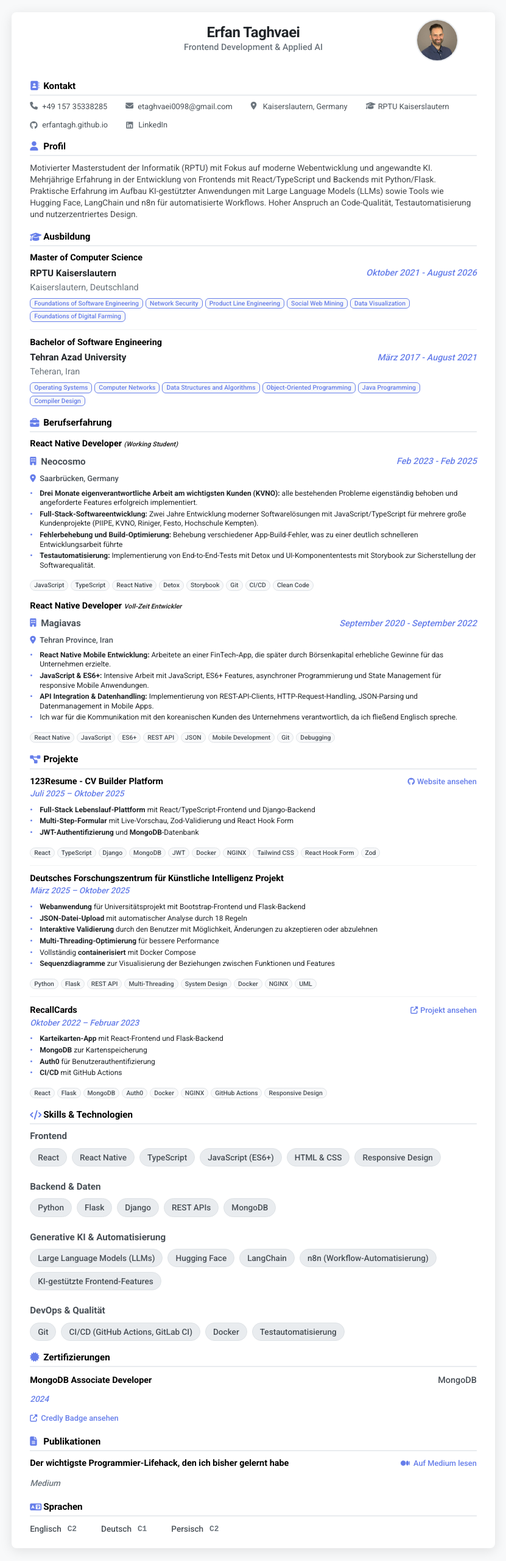
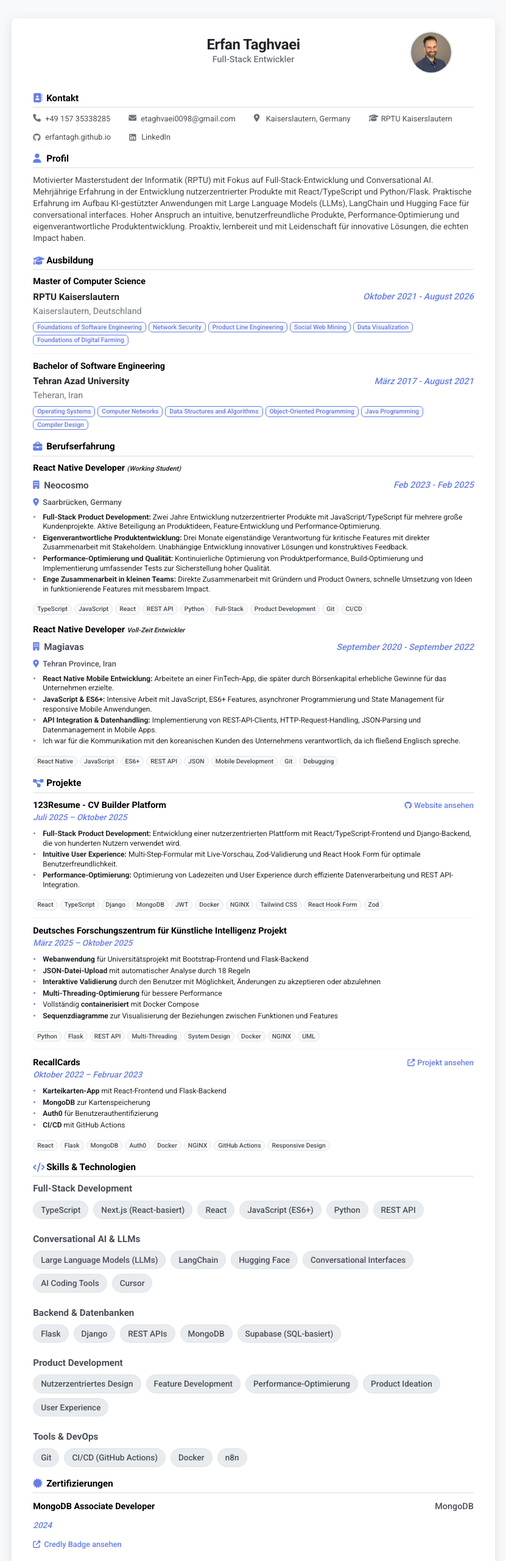
Before and after one commit to ErfanTagh/Resume-Project, a plain HTML site: page index.html in a window 1280 px wide. Shown: the top 2560 px of the page at 61% size, without its empty margins (224-1055 px from the left). Drawn offline with nearby package versions, Linux system fonts and the light colour scheme.

```diff
--- a/index.html
+++ b/index.html
@@ -16,7 +16,7 @@
       <div class="header-content">
         <div class="profile-info">
           <h1 class="name"><strong>Erfan Taghvaei</strong></h1>
-          <h2 class="title">Frontend Development &amp; Applied AI</h2>
+          <h2 class="title">Full-Stack Entwickler</h2>
         </div>
         <img src="profile.jpg" alt="Erfan Taghvaei" class="profile-image"/>
       </div>
@@ -66,11 +66,12 @@
           Profil
         </h3>
         <p class="summary">
-          Motivierter Masterstudent der Informatik (RPTU) mit Fokus auf moderne Webentwicklung und angewandte KI.
-          Mehrjährige Erfahrung in der Entwicklung von Frontends mit React/TypeScript und Backends mit Python/Flask.
-          Praktische Erfahrung im Aufbau KI-gestützter Anwendungen mit Large Language Models (LLMs) sowie Tools wie
-          Hugging Face, LangChain und n8n für automatisierte Workflows. Hoher Anspruch an Code-Qualität,
-          Testautomatisierung und nutzerzentriertes Design.
+          Motivierter Masterstudent der Informatik (RPTU) mit Fokus auf Full-Stack-Entwicklung und Conversational AI.
+          Mehrjährige Erfahrung in der Entwicklung nutzerzentrierter Produkte mit React/TypeScript und Python/Flask.
+          Praktische Erfahrung im Aufbau KI-gestützter Anwendungen mit Large Language Models (LLMs), LangChain und
+          Hugging Face für conversational interfaces. Hoher Anspruch an intuitive, benutzerfreundliche Produkte,
+          Performance-Optimierung und eigenverantwortliche Produktentwicklung. Proaktiv, lernbereit und mit Leidenschaft
+          für innovative Lösungen, die echten Impact haben.
         </p>
       </section>
 
@@ -133,20 +134,21 @@
             <span>Saarbrücken, Germany</span>
           </div>
           <ul class="experience-details">
-            <li><strong>Drei Monate eigenverantwortliche Arbeit am wichtigsten Kunden (KVNO):</strong> alle bestehenden Probleme eigenständig behoben und angeforderte Features erfolgreich implementiert.</li>
-            <li><strong>Full-Stack-Softwareentwicklung:</strong> Zwei Jahre Entwicklung moderner Softwarelösungen mit JavaScript/TypeScript für mehrere große Kundenprojekte (PIIPE, KVNO, Riniger, Festo, Hochschule Kempten).</li>
-            <li><strong>Fehlerbehebung und Build-Optimierung:</strong> Behebung verschiedener App-Build-Fehler, was zu einer deutlich schnelleren Entwicklungsarbeit führte</li>
-            <li><strong>Testautomatisierung:</strong> Implementierung von End-to-End-Tests mit Detox und UI-Komponententests mit Storybook zur Sicherstellung der Softwarequalität.</li>
+            <li><strong>Full-Stack Product Development:</strong> Zwei Jahre Entwicklung nutzerzentrierter Produkte mit JavaScript/TypeScript für mehrere große Kundenprojekte. Aktive Beteiligung an Produktideen, Feature-Entwicklung und Performance-Optimierung.</li>
+            <li><strong>Eigenverantwortliche Produktentwicklung:</strong> Drei Monate eigenständige Verantwortung für kritische Features mit direkter Zusammenarbeit mit Stakeholdern. Unabhängige Entwicklung innovativer Lösungen und konstruktives Feedback.</li>
+            <li><strong>Performance-Optimierung und Qualität:</strong> Kontinuierliche Optimierung von Produktperformance, Build-Optimierung und Implementierung umfassender Tests zur Sicherstellung hoher Qualität.</li>
+            <li><strong>Enge Zusammenarbeit in kleinen Teams:</strong> Direkte Zusammenarbeit mit Gründern und Product Owners, schnelle Umsetzung von Ideen in funktionierende Features mit messbarem Impact.</li>
           </ul>
           <div class="job-tech">
+            <span class="tech-tag">TypeScript</span>
             <span class="tech-tag">JavaScript</span>
-            <span class="tech-tag">TypeScript</span>
-            <span class="tech-tag">React Native</span>
-            <span class="tech-tag">Detox</span>
-            <span class="tech-tag">Storybook</span>
+            <span class="tech-tag">React</span>
+            <span class="tech-tag">REST API</span>
+            <span class="tech-tag">Python</span>
+            <span class="tech-tag">Full-Stack</span>
+            <span class="tech-tag">Product Development</span>
             <span class="tech-tag">Git</span>
             <span class="tech-tag">CI/CD</span>
-            <span class="tech-tag">Clean Code</span>
           </div>
         </div>
         <div class="experience-item">
@@ -199,9 +201,9 @@
           </div>
        <div >
   <ul class="experience-details">
-    <li><strong>Full-Stack Lebenslauf-Plattform</strong> mit React/TypeScript-Frontend und Django-Backend</li>
-    <li><strong>Multi-Step-Formular</strong> mit Live-Vorschau, Zod-Validierung und React Hook Form</li>
-    <li><strong>JWT-Authentifizierung</strong> und <strong>MongoDB</strong>-Datenbank</li>
+    <li><strong>Full-Stack Product Development:</strong> Entwicklung einer nutzerzentrierten Plattform mit React/TypeScript-Frontend und Django-Backend, die von hunderten Nutzern verwendet wird.</li>
+    <li><strong>Intuitive User Experience:</strong> Multi-Step-Formular mit Live-Vorschau, Zod-Validierung und React Hook Form für optimale Benutzerfreundlichkeit.</li>
+    <li><strong>Performance-Optimierung:</strong> Optimierung von Ladezeiten und User Experience durch effiziente Datenverarbeitung und REST API-Integration.</li>
   </ul>
 </div>
 
@@ -289,43 +291,54 @@
         </h3>
         <div class="skills-grid">
           <div class="skill-category">
-            <h4>Frontend</h4>
+            <h4>Full-Stack Development</h4>
             <div class="skill-tags">
+              <span class="skill-tag">TypeScript</span>
+              <span class="skill-tag">Next.js (React-basiert)</span>
               <span class="skill-tag">React</span>
-              <span class="skill-tag">React Native</span>
-              <span class="skill-tag">TypeScript</span>
               <span class="skill-tag">JavaScript (ES6+)</span>
-              <span class="skill-tag">HTML &amp; CSS</span>
-              <span class="skill-tag">Responsive Design</span>
+              <span class="skill-tag">Python</span>
+              <span class="skill-tag">REST API</span>
             </div>
           </div>
           <div class="skill-category">
-            <h4>Backend &amp; Daten</h4>
+            <h4>Conversational AI &amp; LLMs</h4>
             <div class="skill-tags">
-              <span class="skill-tag">Python</span>
+              <span class="skill-tag">Large Language Models (LLMs)</span>
+              <span class="skill-tag">LangChain</span>
+              <span class="skill-tag">Hugging Face</span>
+              <span class="skill-tag">Conversational Interfaces</span>
+              <span class="skill-tag">AI Coding Tools</span>
+              <span class="skill-tag">Cursor</span>
+            </div>
+          </div>
+          <div class="skill-category">
+            <h4>Backend &amp; Datenbanken</h4>
+            <div class="skill-tags">
               <span class="skill-tag">Flask</span>
               <span class="skill-tag">Django</span>
               <span class="skill-tag">REST APIs</span>
               <span class="skill-tag">MongoDB</span>
+              <span class="skill-tag">Supabase (SQL-basiert)</span>
             </div>
           </div>
           <div class="skill-category">
-            <h4>Generative KI &amp; Automatisierung</h4>
+            <h4>Product Development</h4>
             <div class="skill-tags">
-              <span class="skill-tag">Large Language Models (LLMs)</span>
-              <span class="skill-tag">Hugging Face</span>
-              <span class="skill-tag">LangChain</span>
-              <span class="skill-tag">n8n (Workflow-Automatisierung)</span>
-              <span class="skill-tag">KI-gestützte Frontend-Features</span>
+              <span class="skill-tag">Nutzerzentriertes Design</span>
+              <span class="skill-tag">Feature Development</span>
+              <span class="skill-tag">Performance-Optimierung</span>
+              <span class="skill-tag">Product Ideation</span>
+              <span class="skill-tag">User Experience</span>
             </div>
           </div>
           <div class="skill-category">
-            <h4>DevOps &amp; Qualität</h4>
+            <h4>Tools &amp; DevOps</h4>
             <div class="skill-tags">
               <span class="skill-tag">Git</span>
-              <span class="skill-tag">CI/CD (GitHub Actions, GitLab CI)</span>
+              <span class="skill-tag">CI/CD (GitHub Actions)</span>
               <span class="skill-tag">Docker</span>
-              <span class="skill-tag">Testautomatisierung</span>
+              <span class="skill-tag">n8n</span>
             </div>
           </div>
         </div>
--- a/styles.css
+++ b/styles.css
@@ -17,7 +17,7 @@ body {
 /* Resume Container */
 .resume-container {
   max-width: 210mm;
-  margin: 20px auto;
+  margin: 30px auto 20px auto;
   background: white;
   box-shadow: 0 4px 20px rgba(0, 0, 0, 0.1);
   border-radius: 8px;
@@ -26,7 +26,7 @@ body {
 
 /* Header Section */
 .resume-header {
-  padding: 20px 30px;
+  padding: 30px 35px 20px 35px;
 }
 
 .header-content {
@@ -54,7 +54,7 @@ body {
   object-position: 50% 30%;
   flex-shrink: 0;
   position: absolute;
-  right: 30px;
+  right: 35px;
 }
 
 
@@ -149,7 +149,7 @@ body {
 
 /* Main Content */
 .resume-main {
-  padding: 20px 30px;
+  padding: 20px 35px;
 }
 
 .content-grid {
@@ -933,15 +933,15 @@ body {
   }
 
   @page {
-    margin: 18mm 18mm;
+    margin: 20mm 15mm 15mm 15mm;
     size: A4;
   }
 
   @page:first {
-    margin-top: 18mm;
-    margin-right: 18mm;
-    margin-bottom: 10mm;
-    margin-left: 18mm;
+    margin-top: 20mm;
+    margin-right: 15mm;
+    margin-bottom: 15mm;
+    margin-left: 15mm;
   }
 
   .resume-container {
@@ -958,7 +958,7 @@ body {
     -webkit-print-color-adjust: exact;
     color-adjust: exact;
     print-color-adjust: exact;
-    padding: 25px 30px 20px 30px !important;
+    padding: 20px 20px 15px 20px !important;
     page-break-after: avoid;
   }
 
@@ -982,7 +982,7 @@ body {
   }
 
   .resume-main {
-    padding: 0 30px 25px 30px !important;
+    padding: 0 20px 20px 20px !important;
     margin: 0 !important;
   }
 
@@ -992,16 +992,17 @@ body {
   }
 
   .resume-section {
-    margin-bottom: 12px !important;
+    margin-bottom: 14px !important;
     margin-top: 0 !important;
-    padding-top: 18px !important;
+    padding-top: 0 !important;
     page-break-inside: avoid;
-    orphans: 3;
-    widows: 3;
+    orphans: 2;
+    widows: 2;
   }
 
   .resume-section:first-of-type {
     padding-top: 0 !important;
+    margin-top: 0 !important;
     page-break-before: avoid;
   }
 
@@ -1015,23 +1016,23 @@ body {
   .project-item,
   .certification-item,
   .publication-item {
-    margin-bottom: 10px !important;
-    padding-bottom: 10px !important;
+    margin-bottom: 8px !important;
+    padding-bottom: 8px !important;
     page-break-inside: avoid;
     orphans: 2;
     widows: 2;
   }
 
   .experience-item {
-    margin-bottom: 12px !important;
+    margin-bottom: 10px !important;
     page-break-inside: avoid;
-    orphans: 3;
-    widows: 3;
+    orphans: 2;
+    widows: 2;
   }
 
   .education-item {
-    margin-bottom: 10px !important;
-    padding-bottom: 10px !important;
+    margin-bottom: 8px !important;
+    padding-bottom: 8px !important;
     page-break-inside: avoid;
     orphans: 2;
     widows: 2;
@@ -1087,8 +1088,8 @@ body {
 
   h1, h2, h3, h4, h5, h6 {
     page-break-after: avoid;
-    orphans: 3;
-    widows: 3;
+    orphans: 2;
+    widows: 2;
   }
 
   .contact-info-horizontal {
```
Also changed, not shown: cover_letter_sleak.txt (added), 1 other file.
